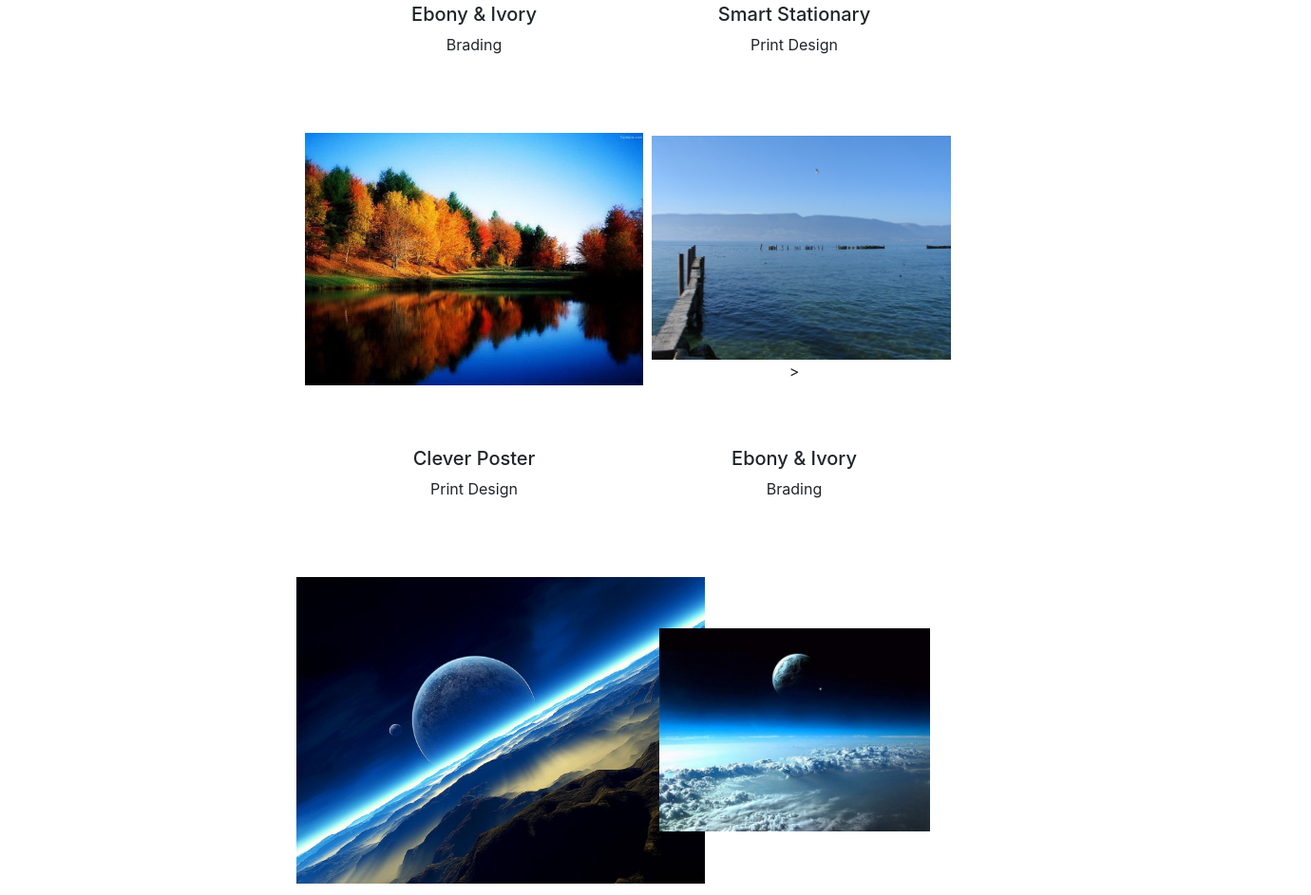
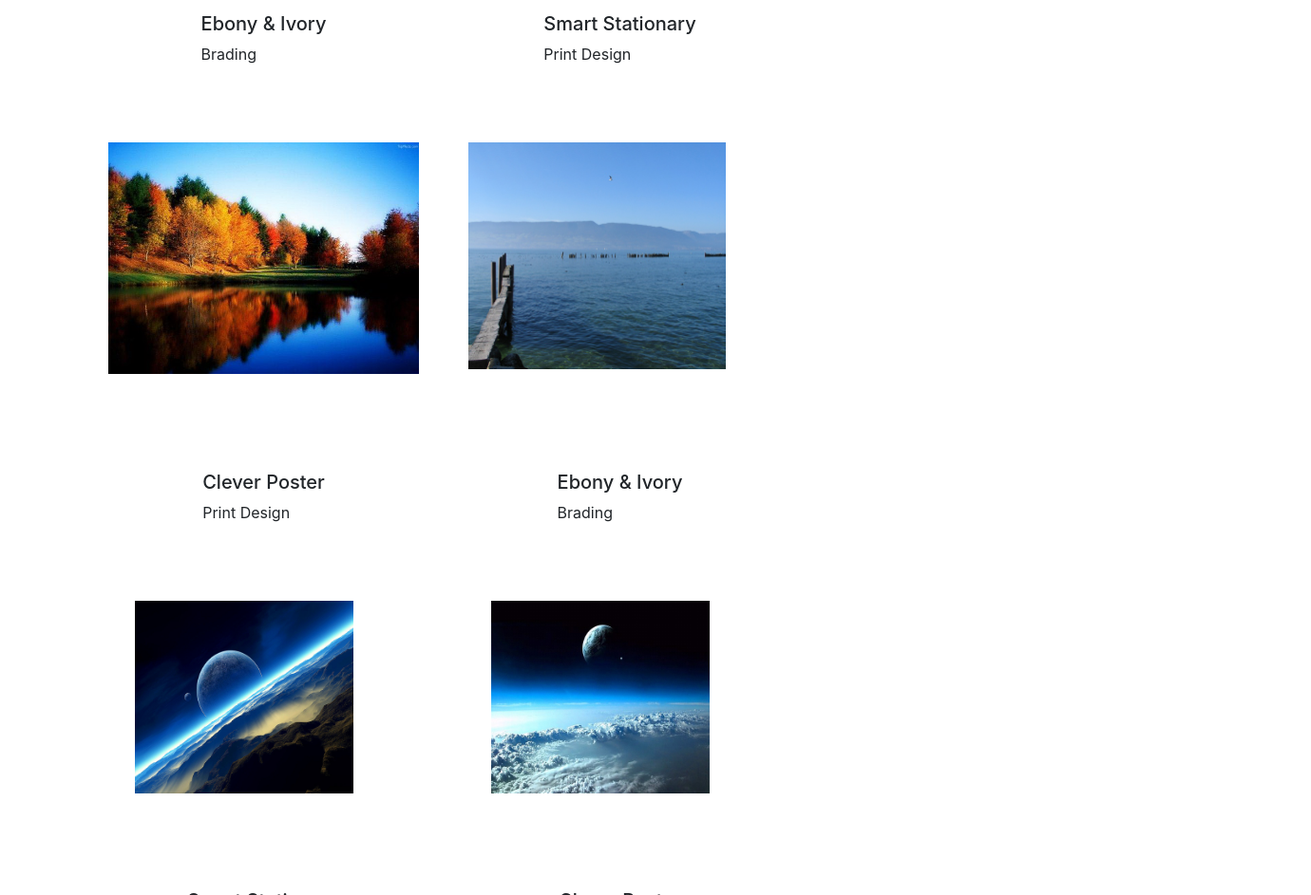
Before and after one commit to Adriwin/NightCoders, a website with bundled scripts: page index.html in a window 1280 px wide. Shown: the part 3097-4040 px from the top of the page at 95% size, 1380 px wide, since content can reach past the window. Built offline with nearby package versions, Linux system fonts and the light colour scheme; files whose address does not match are found by name.

Commit message:
porfolio fixes

```diff
--- a/css/style.css
+++ b/css/style.css
@@ -294,9 +294,10 @@ footer, {
 
 /* portfolio  section */
 #our-portfolio {
-  text-align: center;
-  align-content: center;
-  margin-left: 15%;
+  display: flex;
+  flex-direction: row;
+  justify-content: center;
+  margin: 10px;
 }
 #our-portfolio header h1 {
   font-weight: 700px;
@@ -308,12 +309,13 @@ footer, {
 }
 
 #our-portfolio .container {
-  width: 100%;
+
   margin: 10px;
   padding: 20px;
-  align-content: center;
+  align-content: end;
+  justify-items: center;
   display: grid;
-  grid-template-columns: 1fr 300px 1fr;
+  grid-template-columns: 1fr 1fr 350px;
   grid-template-rows: 150px 150px 150px;
   grid-row-gap: 65px;
   grid-template-areas:
@@ -325,10 +327,7 @@ footer, {
     "item4  item5   item6"
     "item4d item5d  item6d"
     "footer     footer    footer";
-  justify-items: center;
-  align-items: center;
 
-  grid-auto-flow: dense;
 }
 #our-portfolio .footer {
   grid-area: footer;
@@ -378,7 +377,7 @@ footer, {
 /*responsivity*/
 @media (max-width: 1500px) {
   #our-portfolio .container {
-    margin-left: 100px;
+    margin-left: 10px;
     justify-items: center;
     align-content: center;
     grid-template-areas:
@@ -396,7 +395,7 @@ footer, {
 }
 @media (max-width: 900px) {
   #our-portfolio .container {
-    margin-left: 100px;
+    margin-left: 50px;
     justify-items: center;
     align-content: center;
     grid-template-areas:
--- a/index.html
+++ b/index.html
@@ -181,13 +181,13 @@
                 <p>Proin iaculis purus consequat sem cure.</p>
             </div>
             <div class="item item1">
-                <img src="img/port_4.jpg" width="115%" height="95%">
+                <img src="img/port_4.jpg" width="85%" height="85%">
             </div>
             <div class="item item2">
-                <img src="img/port_2.jpg" width="115%" height="115%">
+                <img src="img/port_2.jpg" width="85%" height="85%">
             </div>
             <div class="item item3">
-                <img src="img/port_3.jpg" width="95%" height="95%">
+                <img src="img/port_3.jpg" width="100%" height="87%">
             </div>
             <div class="item item1d">
                 <h5>Ebony & Ivory</h5>
@@ -202,13 +202,13 @@
                 <p>Print Design</p>
             </div>
             <div class="item item4">
-                <img src="img/port_9.jpg" width="105%" height="105%">>
+                <img src="img/port_9.jpg" width="85%" height="85%">
             </div>
             <div class="item item5">
-                <img src="img/port_5.jpg" width="115%" height="115%">
+                <img src="img/port_5.jpg" width="85%" height="85%">
             </div>
             <div class="item item6">
-                <img src="img/port_6.jpg" width="95%" height="95%">
+                <img src="img/port_6.jpg" width="85%" height="85%">
             </div>
             <div class="item item4d">
                 <h5>Ebony & Ivory</h5>
```
